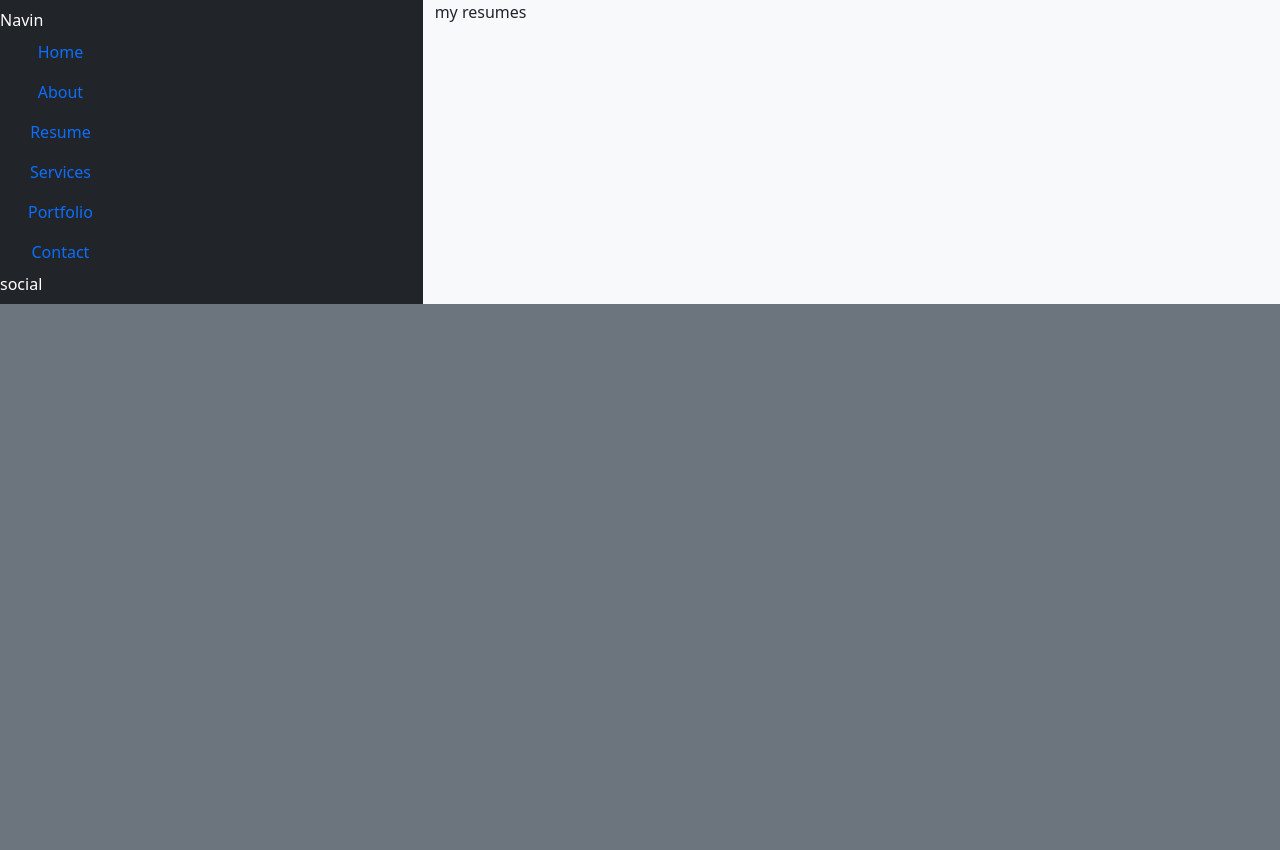
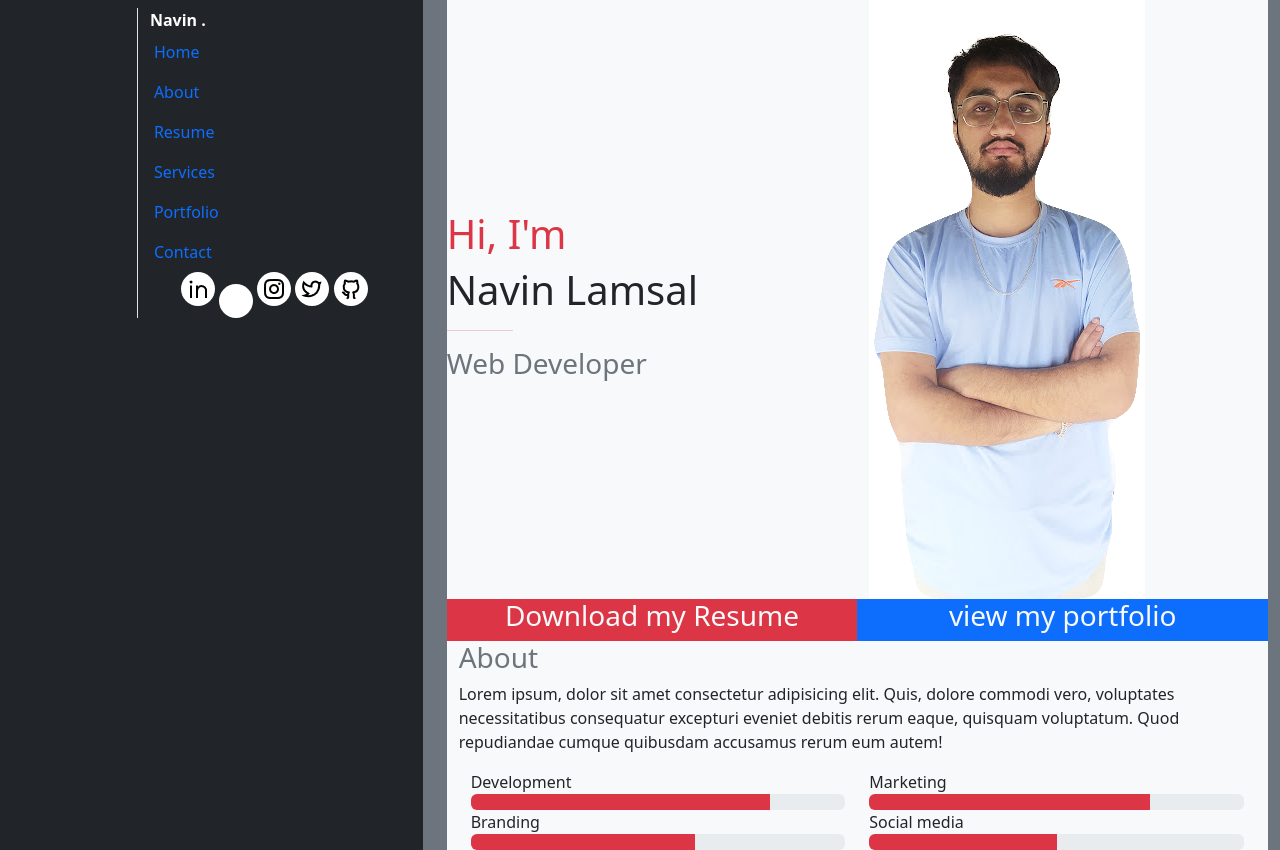
Before and after one commit to NavinLamsal/cv, a plain HTML site: page index.html in a window 1280 px wide. Before the commit the page ends 800 px from the top, so only its background shows below. Drawn offline with nearby package versions, Linux system fonts and the light colour scheme.

Commit message:
1stupdate

```diff
--- a/index.html
+++ b/index.html
@@ -6,14 +6,30 @@
     <meta name="viewport" content="width=device-width, initial-scale=1.0">
     <title>Navin Lamsal</title>
     <link href="https://cdn.jsdelivr.net/npm/bootstrap@5.2.2/dist/css/bootstrap.min.css" rel="stylesheet" integrity="sha384-Zenh87qX5JnK2Jl0vWa8Ck2rdkQ2Bzep5IDxbcnCeuOxjzrPF/et3URy9Bv1WTRi" crossorigin="anonymous">
+    <link rel="stylesheet" href="style.css">
+    <link href='https://unpkg.com/boxicons@2.1.4/css/boxicons.min.css' rel='stylesheet'>
+
 <body class="bg-secondary text-white">
 <div>
     <div class="row">
     <!-- navbar -->
-        <div class="col-4 bg-dark text-center d-flex flex-column justify-content-between">
+        <div class="col-4 bg-dark text-center ">
             <!-- As a link -->
             <nav class="navbar">
-                    <div class="logo">Navin</div>
+                <div class="col-4">
+                    <div class="container" >
+                    </div>
+                </div>
+                <div class="col-8 border-start d-flex flex-column">
+                    <div class="container">
+                        <div class="row align-items-start">
+                            <div class="col">
+                                <div class="logo">Navin <span>.</span></div>
+                            </div>
+                        </div>
+                    </div>
+
+                    <div class="row align-items-center ">
                         <div class="container-fluid">
                             <ul class="nav flex-column">
                                 <li class="nav-item">
@@ -37,12 +53,96 @@
 
                             </ul>
                         </div>
-                    <div class="social">social</div>
+                    </div>
+                    <div class="row align-items-end">
+                        <div class="social-links">
+                            <span class="linkedin">
+                                <a href="#"><img src="./img/linkedin-line.png" alt=""></a>
+                            </span>
+                            <span class="facebook">
+                                <a href="#"><box-icon type='logo' name='facebook-circle'></box-icon></a>
+                            </span>
+                            <span class="instagram">
+                                <a href="#"><img src="./img/instagram-line.png" alt=""></a>
+                                </span>
+                            <span class="twitter">
+                                <a href="#"><img src="./img/twitter-line.png" alt=""></a>
+                            </span>
+                            <span class="github">
+                                    <a href="#"><img src="./img/github-line.png" alt=""></a>
+                            </span>
+                        </div>
+                    </div>
+                </div>
             </nav>
+        </div>
+        <div class="col-8 bg-secondary text-light">
+            <div class="container">
+                <div class="col bg-light text-dark">
+                    <div class="row align-items-center">
+                        <div class="col-6">
+                            <div class="text-danger"><H1>Hi, I'm </H1></div>
+                            <div><h1>Navin Lamsal</h1></div>
+                            <div class="col-2 text-danger"><hr></div>
+                            <div class="col-10"></div>
+                            <div class="text-secondary"><h3>Web Developer</h3></div>
+                        </div>
+                        <div class="col-6">
+                            <img src="./img/navin.png" alt="">
+                        </div>
+                    </div>
+                    <div class="container">
+                        <div class="row align-items-center">
+                            <div class="col-6 bg-danger text-light text-center">
+                                <h3>Download my Resume</h3>
+                            </div>
+                            <div class="col-6 bg-primary text-light text-center">
+                                <h3>view my portfolio</h3>
+                            </div>
+                        </div>
+                    </div>
+                    <div id="about">
+                        <div class="container">
+                            <div class="row text-secondary">
+                                <h3>About</h3>
+                                <p class="text-dark">Lorem ipsum, dolor sit amet consectetur adipisicing elit. Quis, dolore commodi vero, voluptates necessitatibus consequatur excepturi eveniet debitis rerum eaque, quisquam voluptatum. Quod repudiandae cumque quibusdam accusamus rerum eum autem!</p>
+                            </div>
+                            <div class="container text-left">
+                                <div class="row row-cols-2">
+                                  <div class="col">
+                                    Development
+                                    <div class="progress">
+                                        <div class="progress-bar bg-danger" role="progressbar" aria-label="Danger example" style="width: 80%" aria-valuenow="100" aria-valuemin="0" aria-valuemax="100"></div>
+                                    </div>
+                                  </div>
+                                  <div class="col">
+                                    Marketing
+                                    <div class="progress">
+                                        <div class="progress-bar bg-danger" role="progressbar" aria-label="Danger example" style="width: 75%" aria-valuenow="100" aria-valuemin="0" aria-valuemax="100"></div>
+                                    </div>
+                                  </div>
+                                  <div class="col">
+                                    Branding
+                                    <div class="progress">
+                                        <div class="progress-bar bg-danger" role="progressbar" aria-label="Danger example" style="width: 60%" aria-valuenow="100" aria-valuemin="0" aria-valuemax="100"></div>
+                                    </div>
+                                  </div>
+                                  <div class="col">
+                                    Social media
+                                    <div class="progress">
+                                        <div class="progress-bar bg-danger" role="progressbar" aria-label="Danger example" style="width: 50%" aria-valuenow="100" aria-valuemin="0" aria-valuemax="100"></div>
+                                    </div>
+                                  </div>
+                                </div>
+                              </div>
+                            <div class="container">
+
 
                             </div>
-        <div class="col-8 bg-light text-dark">
-            my resumes
+                        </div>
+                    </div>
+                </div>
+            </div>
         </div>
     </div>
 </div>
--- /dev/null
+++ b/style.css
@@ -0,0 +1,43 @@
+
+.logo{
+    text-align: left;
+    font-weight: 700;
+
+}
+.nav-item{
+   text-align: left;
+   text-decoration: none;
+   text-decoration-color: white;
+}
+
+.social-links a{
+    width: 34px;
+    height: 34px;
+    background-color: rgb(255, 255, 255);
+    display: inline-flex;
+    align-items: center;
+    justify-content: center;
+     color: white;
+    font-size: 20px;
+    border-radius: 100%;
+}
+facebook a:hover{
+    background-color: white;
+    color: blue;
+}
+.instagram a:hover{
+    background-color: rgb(168, 58, 39);
+    color: white;
+}
+.github a:hover{
+    background-color: rgba(187, 20, 20, 0.562);
+    color: black;
+}
+.twitter a:hover{
+    background-color:rgb(245, 246, 250) ;
+    color: rgb(45, 140, 218);
+}
+.linkedin a:hover{
+    background-color: rgb(45, 140, 218);
+    color: rgb(245, 246, 250);
+}
```
Also changed, not shown: img/facebook-box-line.png (added), img/github-line.png (added), img/instagram-line.png (added), img/linkedin-line.png (added), img/twitter-line.png (added). Lines whose indentation alone changed are shown as unchanged.
